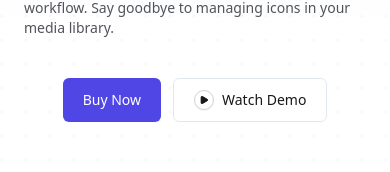
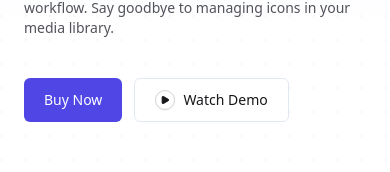
Before and after one commit to davidosull/acf-open-icons-marketing, a Next.js app: page / in a window 390 px wide. Shown: the part 387-559 px from the top of the page. Built offline with nearby package versions, Linux system fonts and the light colour scheme; no server answers.

Commit message:
hero text align

```diff
--- a/components/sections/Hero.tsx
+++ b/components/sections/Hero.tsx
@@ -64,7 +64,7 @@ export function Hero({ bottomPadding = 'none' }: HeroProps = {}) {
           and Heroicons - all seamlessly integrated into your WordPress
           workflow. Say goodbye to managing icons in your media library.
         </BodyLarge>
-        <div className='mt-10 flex items-center justify-center gap-x-3'>
+        <div className='mt-10 flex md:items-center md:justify-center gap-x-3'>
           <Button asChild variant='accent' size='lg'>
             <Link href='#pricing'>Buy Now</Link>
           </Button>
```
Also changed, not shown: 1 other file (tests, documents, lock files or other folders).
